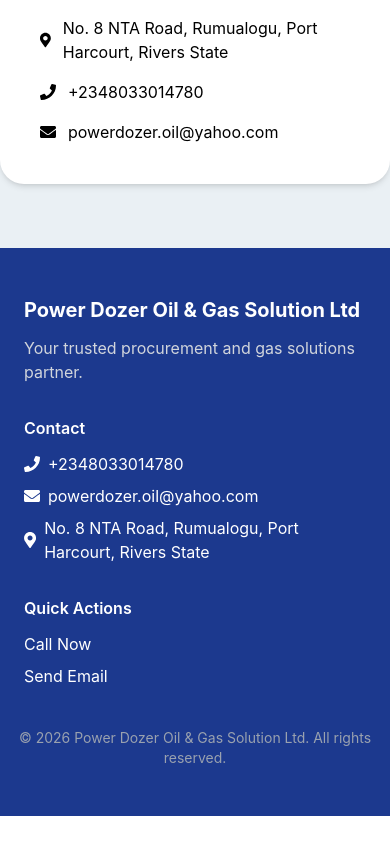
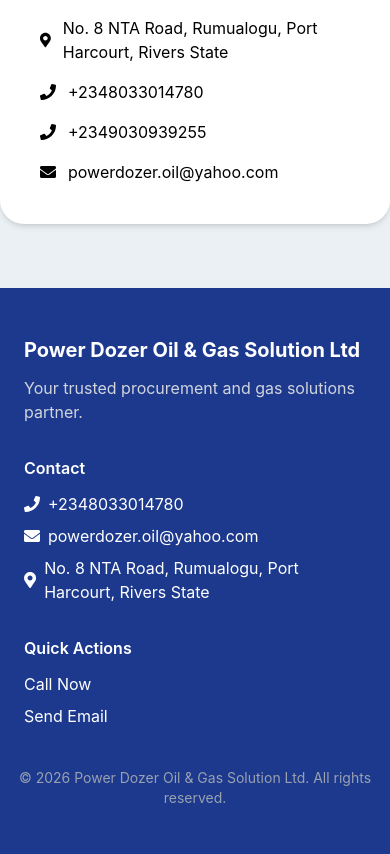
Before and after one commit to entity-creation/power_dozer_landing_page, a React (Vite) app: page / in a window 390 px wide. Shown: the part 3480-4334 px from the top of the page. Before the commit the page ends 4296 px from the top, so only its background shows below. Built offline with nearby package versions, Linux system fonts and the light colour scheme.

Commit message:
fix: new Phone number

```diff
--- a/src/components/sections/cta_section.tsx
+++ b/src/components/sections/cta_section.tsx
@@ -64,6 +64,9 @@
             <FaPhone /> {data.contact.phone}
           </p>
           <p className="flex gap-3 items-center">
+            <FaPhone /> {data.contact.phone2}
+          </p>
+          <p className="flex gap-3 items-center">
             <FaEnvelope /> {data.contact.email}
           </p>
         </div>
```
